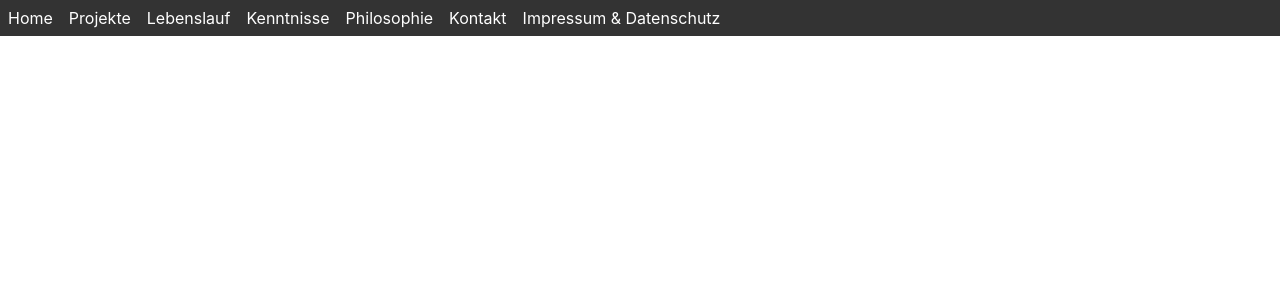
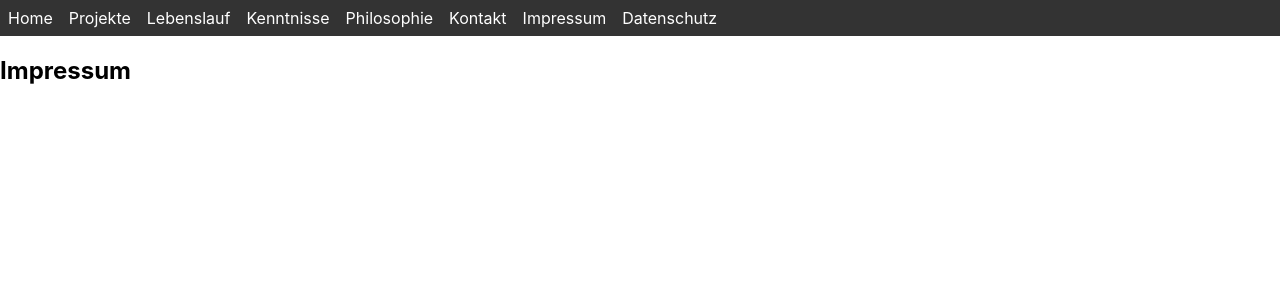
Before and after one commit to jamal019/jamal019.github.io, a React (Create React App) app in the folder my-architecture-portfolio/: page /impressum in a window 1280 px wide. Shown: the top 300 px of the page. Built offline with nearby package versions, Linux system fonts and the light colour scheme.

Commit message:
Auf Deutsch übersetzt

```diff
--- a/my-architecture-portfolio/src/App.js
+++ b/my-architecture-portfolio/src/App.js
@@ -1,13 +1,14 @@
 import React from 'react';
 import { BrowserRouter as Router, Route, Routes } from 'react-router-dom';
 import Navbar from './components/Navbar';
-import HomePage from './components/HomePage';
-import Projects from './components/Projects';
-import CV from './components/CV';
-import Skills from './components/Skills';
-import Philosophy from './components/Philosophy';
-import Contact from './components/Contact';
-import Legal from './components/Legal';
+import Home from './components/Home';
+import Projekte from './components/Projekte';
+import Lebenslauf from './components/Lebenslauf';
+import Kenntnisse from './components/Kenntnisse';
+import Philosophie from './components/Philosophie';
+import Kontakt from './components/Kontakt';
+import Impressum from './components/Impressum';
+import Datenschutz from './components/Datenschutz';
 import './App.css';
 
 function App() {
@@ -15,13 +16,14 @@ function App() {
     <Router>
       <Navbar /> {/* Hinzufügen der Navbar über den Routes */}
       <Routes>
-        <Route path="/" element={<HomePage />} />
-        <Route path="/projects" element={<Projects />} />
-        <Route path="/cv" element={<CV />} />
-        <Route path="/skills" element={<Skills />} />
-        <Route path="/philosophy" element={<Philosophy />} />
-        <Route path="/contact" element={<Contact />} />
-        <Route path="/legal" element={<Legal />} />
+        <Route path="/" element={<Home />} />
+        <Route path="/projekte" element={<Projekte />} />
+        <Route path="/lebenslauf" element={<Lebenslauf />} />
+        <Route path="/kenntnisse" element={<Kenntnisse />} />
+        <Route path="/philosophie" element={<Philosophie />} />
+        <Route path="/kontakt" element={<Kontakt />} />
+        <Route path="/impressum" element={<Impressum />} />
+        <Route path="/datenschutz" element={<Datenschutz />} />
       </Routes>
     </Router>
   );
--- a/my-architecture-portfolio/src/components/Legal.js
+++ b/my-architecture-portfolio/src/components/Datenschutz.js
@@ -1,12 +1,12 @@
 import React from 'react';
 
-function Legal() {
+function Datenschutz() {
   return (
     <div>
-      <h2>Impressum & Datenschutz</h2>
+      <h2>Datenschutz</h2>
       {/* Impressum und Datenschutzerklärung */}
     </div>
   );
 }
 
-export default Legal;
+export default Datenschutz;
--- a/my-architecture-portfolio/src/components/HomePage.js
+++ b/my-architecture-portfolio/src/components/Home.js
@@ -1,6 +1,6 @@
 import React from 'react';
 
-function HomePage() {
+function Home() {
   return (
     <div>
       <h1>Willkommen auf Melikes Website! </h1>
@@ -9,4 +9,4 @@ function HomePage() {
   );
 }
 
-export default HomePage;
+export default Home;
--- /dev/null
+++ b/my-architecture-portfolio/src/components/Impressum.js
@@ -0,0 +1,12 @@
+import React from 'react';
+
+function Impressum() {
+  return (
+    <div>
+      <h2>Impressum</h2>
+      {/* Impressum und Datenschutzerklärung */}
+    </div>
+  );
+}
+
+export default Impressum;
--- a/my-architecture-portfolio/src/components/Skills.js
+++ b/my-architecture-portfolio/src/components/Kenntnisse.js
@@ -1,6 +1,6 @@
 import React from 'react';
 
-function Skills() {
+function Kenntnisse() {
   return (
     <div>
       <h2>Kenntnisse und Fähigkeiten</h2>
@@ -9,4 +9,4 @@ function Skills() {
   );
 }
 
-export default Skills;
+export default Kenntnisse;
--- a/my-architecture-portfolio/src/components/Contact.js
+++ b/my-architecture-portfolio/src/components/Kontakt.js
@@ -1,6 +1,6 @@
 import React from 'react';
 
-function Contact() {
+function Kontakt() {
   return (
     <div>
       <h2>Kontakt</h2>
@@ -12,4 +12,4 @@ function Contact() {
   );
 }
 
-export default Contact;
+export default Kontakt;
--- a/my-architecture-portfolio/src/components/CV.js
+++ b/my-architecture-portfolio/src/components/Lebenslauf.js
@@ -1,6 +1,6 @@
 import React from 'react';
 
-function CV() {
+function Lebenslauf() {
   return (
     <div>
       <h2>Lebenslauf</h2>
@@ -9,4 +9,4 @@ function CV() {
   );
 }
 
-export default CV;
+export default Lebenslauf;
--- a/my-architecture-portfolio/src/components/Navbar.js
+++ b/my-architecture-portfolio/src/components/Navbar.js
@@ -8,12 +8,13 @@ function Navbar() {
     <nav>
       <ul>
         <li><Link to="/">Home</Link></li>
-        <li><Link to="/projects">Projekte</Link></li>
-        <li><Link to="/cv">Lebenslauf</Link></li>
-        <li><Link to="/skills">Kenntnisse</Link></li>
-        <li><Link to="/philosophy">Philosophie</Link></li>
-        <li><Link to="/contact">Kontakt</Link></li>
-        <li><Link to="/legal">Impressum & Datenschutz</Link></li>
+        <li><Link to="/projekte">Projekte</Link></li>
+        <li><Link to="/lebenslauf">Lebenslauf</Link></li>
+        <li><Link to="/kenntnisse">Kenntnisse</Link></li>
+        <li><Link to="/philosophie">Philosophie</Link></li>
+        <li><Link to="/kontakt">Kontakt</Link></li>
+        <li><Link to="/impressum">Impressum</Link></li>
+        <li><Link to="/datenschutz">Datenschutz</Link></li>
       </ul>
     </nav>
   );
--- a/my-architecture-portfolio/src/components/Philosophy.js
+++ b/my-architecture-portfolio/src/components/Philosophie.js
@@ -1,6 +1,6 @@
 import React from 'react';
 
-function Philosophy() {
+function Philosophie() {
   return (
     <div>
       <h2>Philosophie</h2>
@@ -9,4 +9,4 @@ function Philosophy() {
   );
 }
 
-export default Philosophy;
+export default Philosophie;
--- a/my-architecture-portfolio/src/components/Projects.js
+++ b/my-architecture-portfolio/src/components/Projekte.js
@@ -1,6 +1,6 @@
 import React from 'react';
 
-function Projects() {
+function Projekte() {
   return (
     <div>
       <h2>Projektübersicht</h2>
@@ -9,4 +9,4 @@ function Projects() {
   );
 }
 
-export default Projects;
+export default Projekte;
```
